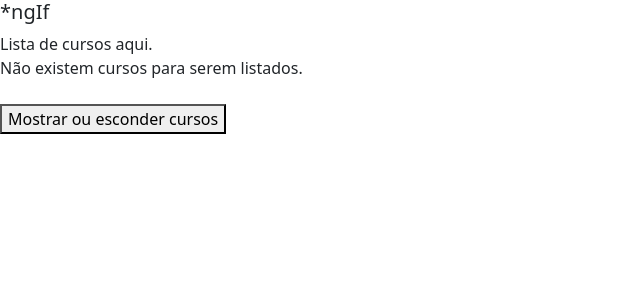
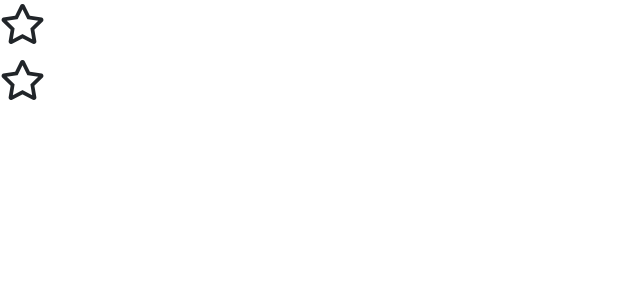
Before and after one commit to pininho/curso-angular-loiane-diretivas, an Angular app: page / in a window 1280 px wide. Shown: the top 300 px of the page, without its empty margins (0-640 px from the left). Built offline with nearby package versions, Linux system fonts and the light colour scheme.

Commit message:
diretiva ngClass

```diff
--- a/src/app/app.component.html
+++ b/src/app/app.component.html
@@ -1,3 +1,4 @@
-<app-diretiva-ngif></app-diretiva-ngif>
+<!--app-diretiva-ngif></!--app-diretiva-ngif-->
 <!--app-diretiva-ngswitch></app-diretiva-ngswitch-->
 <!--app-diretiva-ngfor></app-diretiva-ngfor-->
+<app-diretiva-ngclass></app-diretiva-ngclass>
--- a/src/app/app.module.ts
+++ b/src/app/app.module.ts
@@ -6,6 +6,7 @@ import { TesteComponent } from './teste/teste.component';
 import { DiretivaNgifComponent } from './diretiva-ngif/diretiva-ngif.component';
 import { DiretivaNgswitchComponent } from './diretiva-ngswitch/diretiva-ngswitch.component';
 import { DiretivaNgforComponent } from './diretiva-ngfor/diretiva-ngfor.component';
+import { DiretivaNgclassComponent } from './diretiva-ngclass/diretiva-ngclass.component';
 
 @NgModule({
   declarations: [
@@ -13,7 +14,8 @@ import { DiretivaNgforComponent } from './diretiva-ngfor/diretiva-ngfor.componen
     TesteComponent,
     DiretivaNgifComponent,
     DiretivaNgswitchComponent,
-    DiretivaNgforComponent
+    DiretivaNgforComponent,
+    DiretivaNgclassComponent
   ],
   imports: [
     BrowserModule
--- /dev/null
+++ b/src/app/diretiva-ngclass/diretiva-ngclass.component.html
@@ -0,0 +1,17 @@
+<h1>
+  <i class="fa-star"
+    [class.far]="!meuFavorito"
+    [class.fas]="meuFavorito"
+    (click)="onClick()"
+  ></i>
+</h1>
+
+<h1>
+  <i class="fa-star"
+  [ngClass]="{
+    'far': !meuFavorito,
+    'fas': meuFavorito
+  }"
+  (click)="onClick()"
+  ></i>
+</h1>
--- /dev/null
+++ b/src/app/diretiva-ngclass/diretiva-ngclass.component.ts
@@ -0,0 +1,22 @@
+import { Component, OnInit } from '@angular/core';
+
+@Component({
+  selector: 'app-diretiva-ngclass',
+  templateUrl: './diretiva-ngclass.component.html',
+  styleUrls: ['./diretiva-ngclass.component.scss']
+})
+export class DiretivaNgclassComponent implements OnInit {
+
+
+  meuFavorito: boolean = false;
+
+  constructor() { }
+
+  ngOnInit(): void {
+  }
+
+  onClick() {
+    this.meuFavorito = !this.meuFavorito;
+  }
+
+}
--- a/src/index.html
+++ b/src/index.html
@@ -4,6 +4,7 @@
   <meta charset="utf-8">
   <title>Diretivas</title>
   <base href="/">
+  <link rel="stylesheet" href="https://use.fontawesome.com/releases/v5.7.0/css/all.css" integrity="sha384-lZN37f5QGtY3VHgisS14W3ExzMWZxybE1SJSEsQp9S+oqd12jhcu+A56Ebc1zFSJ" crossorigin="anonymous">
   <meta name="viewport" content="width=device-width, initial-scale=1">
   <link rel="icon" type="image/x-icon" href="favicon.ico">
 </head>
```
Also changed, not shown: src/app/diretiva-ngclass/diretiva-ngclass.component.scss (added), 1 other file (tests, documents, lock files or other folders).
